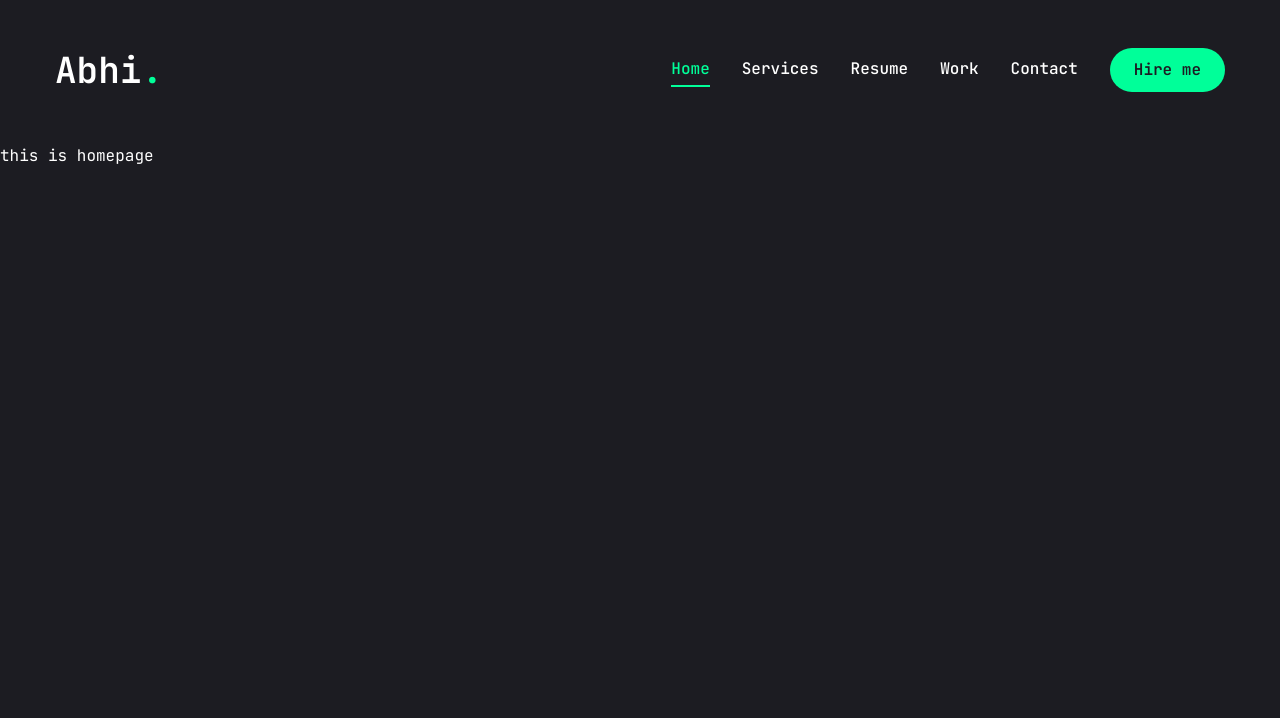
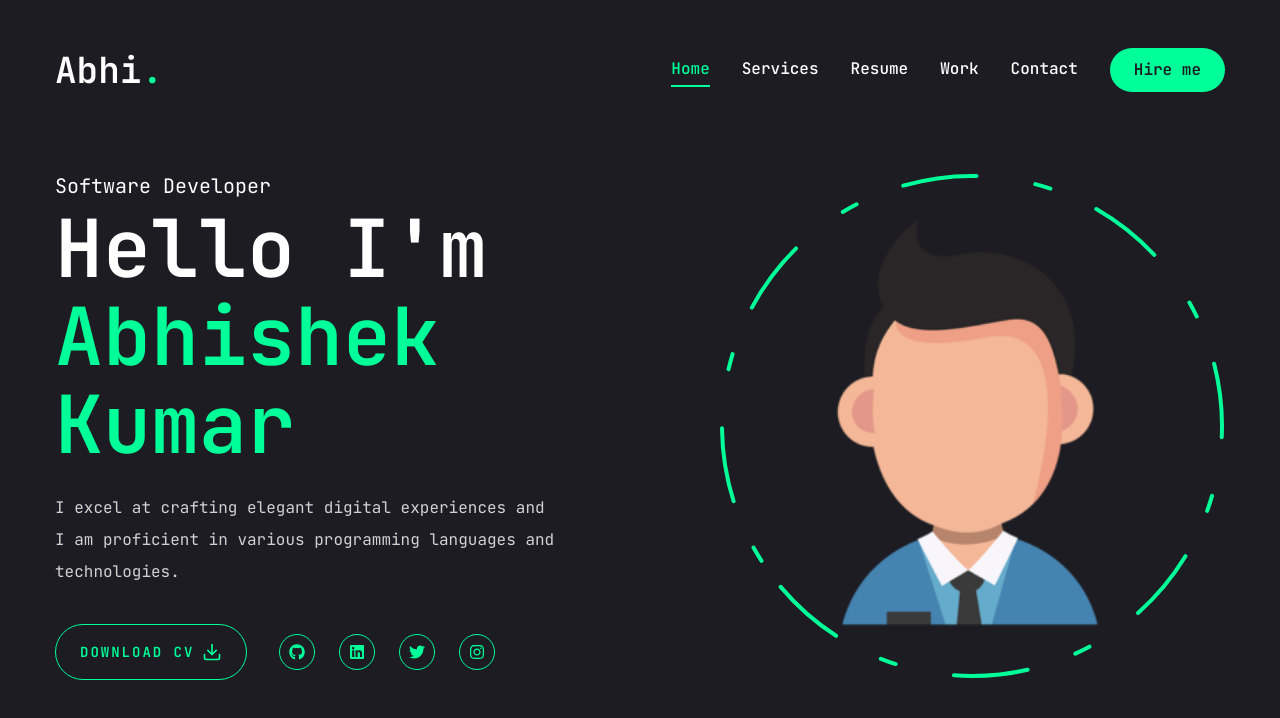
Before and after one commit to Abhishek10269/iCream, a Next.js app: page / in a window 1280 px wide. Shown: the top 718 px of the page. Built offline with nearby package versions, Linux system fonts and the light colour scheme.

Commit message:
made homepage

```diff
--- a/app/globals.css
+++ b/app/globals.css
@@ -9,4 +9,13 @@
   body {
     @apply font-primary bg-primary text-white leading-loose ;
   }
+  .h1{
+    @apply text-[48px] xl:text-[80px] leading-[1.1] font-semibold;
+   }
+   .h2{
+    @apply text-[36px] xl:text-[48px] leading-[1.1] font-semibold;
+   }
+   .h3{
+    @apply text-[20px] xl:text-[24px] leading-[1.1] font-semibold;
+   }
 }
--- a/app/page.jsx
+++ b/app/page.jsx
@@ -1,5 +1,46 @@
-export default function Home() {
+
+import { Button } from "@/components/ui/button";
+import {FiDownload} from "react-icons/fi";
+import Social from "@/components/Socials";
+import Photo from "@/components/Photo";
+
+ const Home =()=> {
   return (
-   <main> this is homepage</main>
+   <section className="h-full">
+    <div className="container mx-auto h-full">
+      <div className="flex flex-col xl:flex-row items-center justify-between xl:pb-24 xl:pt-8">
+        {/* text */}
+        <div className="text-center xl:text-left order-2 xl:order-none">
+          <span className="text-xl">Software Developer</span>
+          <h1 className="h1 mb-6">Hello I'm <br/> <span className="text-accent">Abhishek Kumar</span>
+          </h1>
+          <p className="max-w-[500px] mb-9 text-white/80">I excel at crafting elegant digital experiences and I am
+            proficient in various programming languages and technologies.
+          </p>
+          {/* button and socials */}
+          <div className="flex flex-col xl:flex-row items-center gap-8">
+            <Button variant="outline" size="lg" className="flex items-center gap-2">
+              <span>Download CV</span>
+              <FiDownload className="text-xl"/>
+            </Button>
+            <div className="mb-8 xl:mb-0">
+              <Social
+              containerStyles="flex gap-6"
+              iconStyles="w-9 h-9 border border-accent rounded-full flex justify-center items-center text-accent text-base hover:bg-accent
+              hover:text-primary hover:transition-all duration-500"
+              />
+            </div>
+          </div>
+        </div>
+        {/* photo */}
+        <div className="order-1 xl:order-none mb-8  xl:mb-0">
+          <Photo/>
+        </div>
+      </div>
+    </div>
+   </section>
   );
 }
+
+
+export default Home;
--- /dev/null
+++ b/components/Photo.jsx
@@ -0,0 +1,61 @@
+"use client"
+import { motion } from "framer-motion";
+import Image from "next/image";
+
+const Photo = ()=>{
+    return(
+        <div className="w-full h-full relative">
+            <motion.div
+            initial={{opacity:0}}
+            animate={{
+                opacity: 1,
+                transition: {delay:2,duration:0.4,ease:"easeIn"},
+            }}
+            >
+                {/* image */}
+                <motion.div
+                initial={{opacity:0}}
+                animate={{
+                    opacity: 1,
+                    transition: {delay:2.4,duration:0.4,ease:"easeInOut"},
+                }}
+                className="w-[298px] h-[298px] xl:w-[498px] xl:h-[498px] mix-blend-lighten absolute"
+                >
+                    <Image
+                    src="/assets/abhi.png"
+                    priority
+                    quality={100}
+                    fill
+                    alt="User Photo"
+                    className="object-contain"
+                    />
+                </motion.div>
+            {/* circle */}
+            <motion.svg className="w-[300px] xl:w-[506px] h-[300px] xl:h-[506px] "
+            fill="transparent"
+            viewBox="0 0 506 506"
+            xmlns="http://www.w3.org/2000/svg"
+            >
+                <motion.circle cx="253" cy="253" r="250" stroke="#00ff99"
+                strokeWidth="4"
+                strokeLinecap="round"
+                strokeLinejoin="round"
+                initial={{strokeDasharray:"24 10 0 0"}}
+                animate={{
+                    strokeDasharray:["15 120 25 25", "16 25 92 72", "4 250 22 22"],
+                    rotate: [0,360],
+                }}
+                transition={{
+                    duration:20,
+                    repeat: Infinity,
+                    repeatType: "reverse"
+                }}
+
+                />
+            </motion.svg>
+            </motion.div>
+        </div>
+    );
+};
+
+export default Photo;
--- /dev/null
+++ b/components/Socials.jsx
@@ -0,0 +1,22 @@
+import Link from "next/link";
+import {FaGithub, FaLinkedin, FaTwitter, FaInstagram} from "react-icons/fa";
+const socials = [
+    { icon: <FaGithub/>, path: ""},
+    { icon: <FaLinkedin/>, path: ""},
+    { icon: <FaTwitter/>, path: ""},
+    { icon: <FaInstagram/>, path: ""},
+];
+
+const Social = ({containerStyles, iconStyles})=>{
+    return(
+       <div className={containerStyles}>
+        {
+            socials.map((item,index)=>{
+                return <Link href={item.path} key={index} className={iconStyles}>{item.icon}</Link>
+            })}
+
+       </div>
+    );
+};
+
+export default Social;
--- a/components/Stairs.jsx
+++ b/components/Stairs.jsx
@@ -36,7 +36,7 @@
                 ease:"easeInOut",
                 delay: reverseIndex(index)*0.1,
              }}
-             className="h-full w-full bg-accent relative"
+             className="h-full w-full bg-white relative"
             />)
          })}
         </>
--- a/components/ui/button.jsx
+++ b/components/ui/button.jsx
@@ -17,7 +17,7 @@
       size: {
         default: "h-[44px] px-6",
         sm: "h-[48px] px-6",
-        lg: "h-11 rounded-md px-8",
+        lg: "h-[56px] px-6 text-sm uppercase tracking-[2px]",
         icon: "h-10 w-10",
       },
     },
```
Also changed, not shown: public/assets/abhi.png (added).
